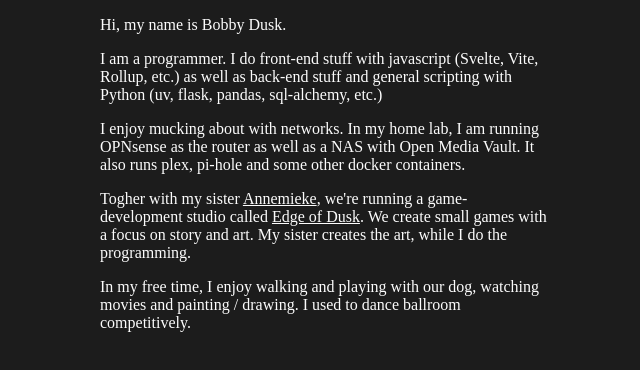
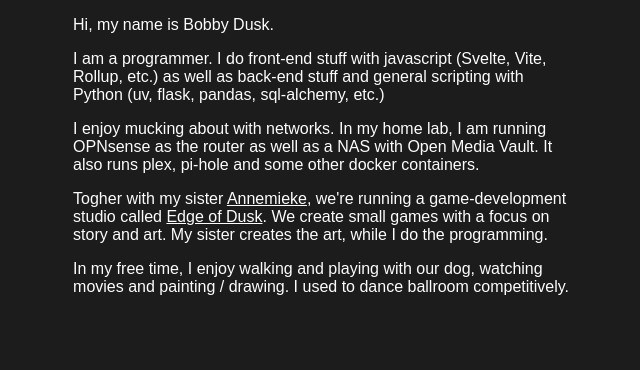
Before and after one commit to BobbyDusk/website, a website: page index.html in a window 1280 px wide. Shown: the whole page, without its empty margins (316-956 px from the left). Drawn offline with Linux system fonts and the light colour scheme.

Commit message:
adds sans-serif

```diff
--- a/index.css
+++ b/index.css
@@ -24,6 +24,9 @@
     interpolate-size: allow-keywords;
 }
 
+html, body, p, h1, h2, h3, h4, h5, h6, input, span, button, a, ul, li, ol, div {
+    font-family: sans-serif;
+}
 
 ul, p, h1, h2, h3, h4, h5, h6, input {
     margin: 0;
```
